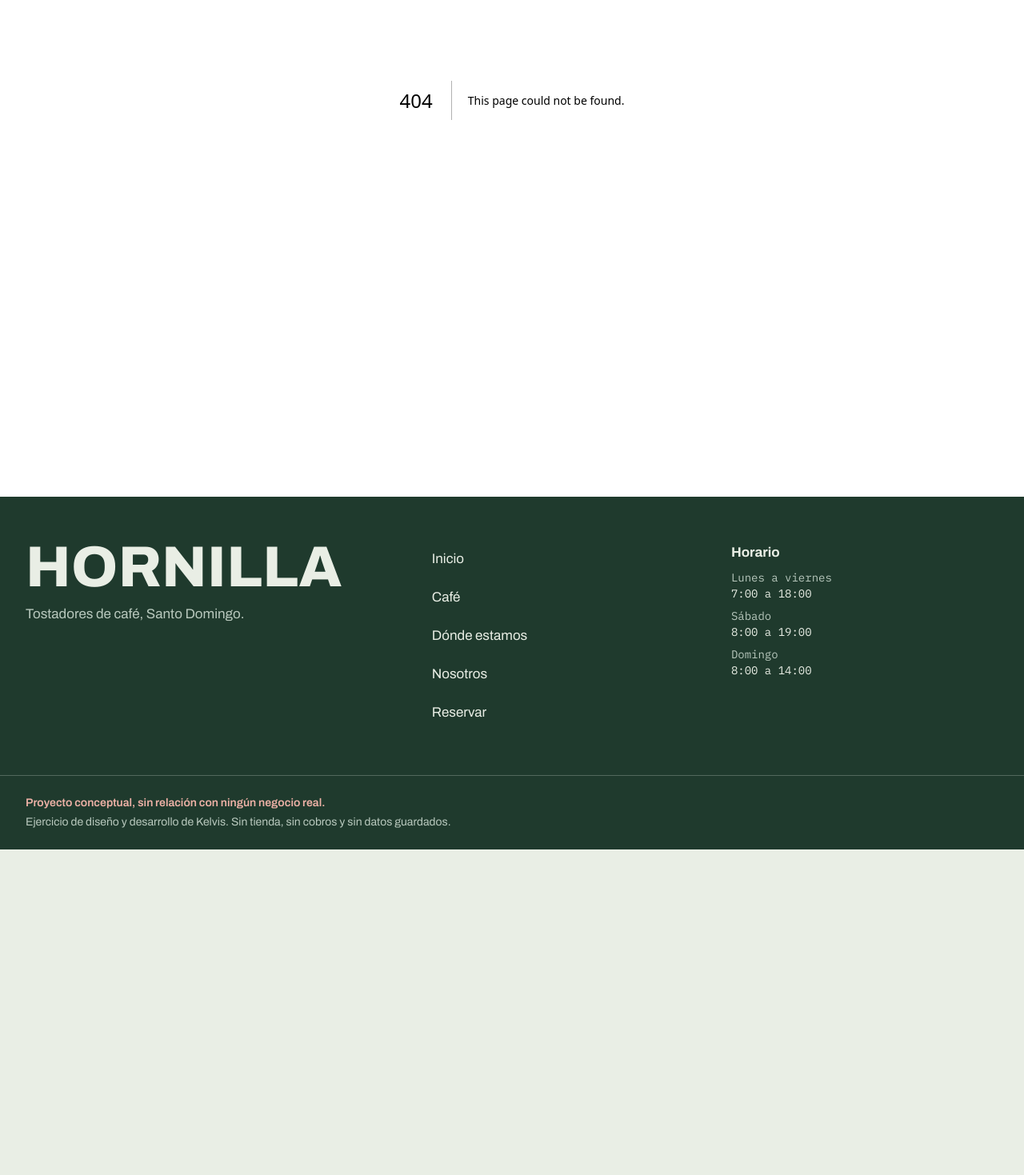
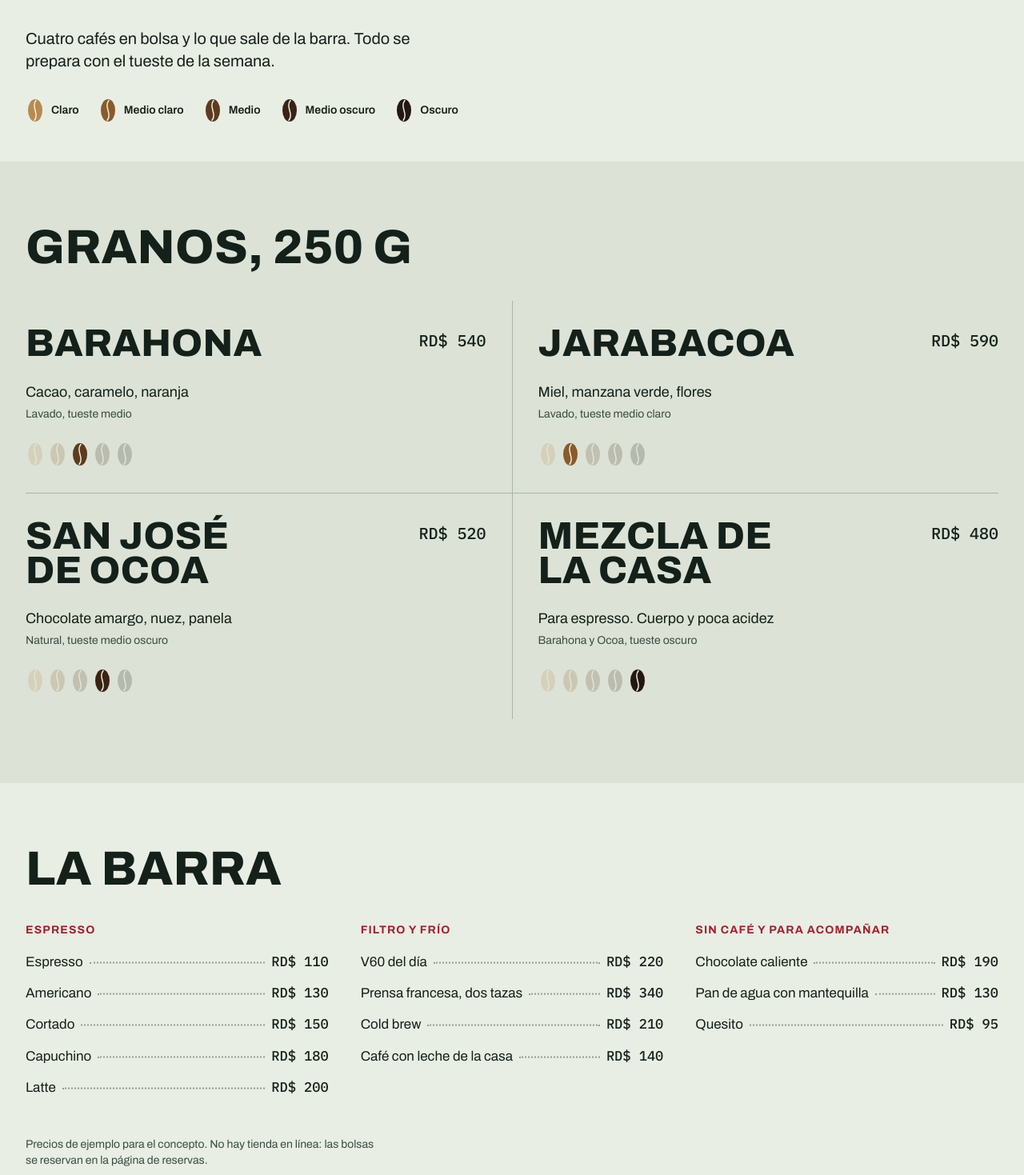
Before and after one commit to Kelvis123456/cafe-concept, a Next.js app: page /cafe in a window 1280 px wide. Before the commit this address had no page. Shown: the part 341-1810 px from the top of the page at 80% size. Before the commit the page ends 1403 px from the top, so only its background shows below. Built offline with nearby package versions, Linux system fonts and the light colour scheme.

Commit message:
Página de café con granos y carta de la barra

```diff
--- /dev/null
+++ b/src/app/cafe/page.tsx
@@ -0,0 +1,85 @@
+import type { Metadata } from "next";
+import { Bean, ROAST_COLORS, RoastLevel } from "@/components/art";
+import { BEANS, DRINKS, ROAST_NAMES, rd } from "@/lib/site";
+
+export const metadata: Metadata = {
+  title: "Café y carta",
+  description:
+    "Granos de Barahona, Jarabacoa y San José de Ocoa en bolsas de 250 g, y la carta de la barra: espresso, filtro y frío. Precios en pesos dominicanos.",
+  alternates: { canonical: "/cafe/" },
+};
+
+export default function CafePage() {
+  return (
+    <>
+      <section className="mx-auto max-w-7xl px-5 pb-12 pt-10 md:px-8 md:pt-14">
+        <h1 className="stencil text-[clamp(3.4rem,10vw,8rem)]">La carta, en pesos</h1>
+        <p className="mt-6 max-w-[48ch] text-xl leading-snug">
+          Cuatro cafés en bolsa y lo que sale de la barra. Todo se prepara con el tueste de la semana.
+        </p>
+        <div className="mt-8 flex flex-wrap items-center gap-x-3 gap-y-2" aria-label="Escala de tueste">
+          {ROAST_COLORS.map((c, i) => (
+            <span key={c} className="flex items-center gap-2 pr-3">
+              <Bean color={c} className="h-8 w-6" />
+              <span className="text-sm font-semibold">{ROAST_NAMES[i]}</span>
+            </span>
+          ))}
+        </div>
+      </section>
+
+      <section aria-labelledby="granos" className="bg-paper-2 py-14 md:py-20">
+        <div className="mx-auto max-w-7xl px-5 md:px-8">
+          <h2 id="granos" className="stencil text-5xl md:text-6xl">
+            Granos, 250 g
+          </h2>
+          <ul className="mt-10 grid gap-px bg-line/40 md:grid-cols-2">
+            {BEANS.map((b) => (
+              <li
+                key={b.id}
+                className="flex flex-col justify-between gap-6 bg-paper-2 p-0 py-6 md:px-8 md:py-8 md:even:pr-0 md:odd:pl-0"
+              >
+                <div className="flex items-start justify-between gap-4">
+                  <h3 className="stencil text-4xl md:text-5xl">{b.name}</h3>
+                  <p className="mono whitespace-nowrap pt-1 text-xl font-medium">{rd(b.price)}</p>
+                </div>
+                <div>
+                  <p className="text-lg">{b.notes}</p>
+                  <p className="mt-1 text-sm text-ink-2">{b.bag}</p>
+                </div>
+                <RoastLevel level={b.level} />
+              </li>
+            ))}
+          </ul>
+        </div>
+      </section>
+
+      <section aria-labelledby="barra" className="mx-auto max-w-7xl px-5 py-14 md:px-8 md:py-20">
+        <h2 id="barra" className="stencil text-5xl md:text-6xl">
+          La barra
+        </h2>
+        <div className="mt-10 grid gap-12 md:grid-cols-3 md:gap-10">
+          {DRINKS.map((g) => (
+            <div key={g.group}>
+              <h3 className="text-sm font-bold uppercase tracking-[0.08em] text-cherry">{g.group}</h3>
+              <ul className="mt-4 space-y-3">
+                {g.items.map((d) => (
+                  <li key={d.name} className="flex items-baseline gap-2">
+                    <span>{d.name}</span>
+                    <span
+                      aria-hidden="true"
+                      className="min-w-4 flex-1 translate-y-[-0.2em] border-b-2 border-dotted border-ink/40"
+                    />
+                    <span className="mono whitespace-nowrap font-medium">{rd(d.price)}</span>
+                  </li>
+                ))}
+              </ul>
+            </div>
+          ))}
+        </div>
+        <p className="mt-12 max-w-[56ch] text-sm text-ink-2">
+          Precios de ejemplo para el concepto. No hay tienda en línea: las bolsas se reservan en la página de reservas.
+        </p>
+      </section>
+    </>
+  );
+}
```
